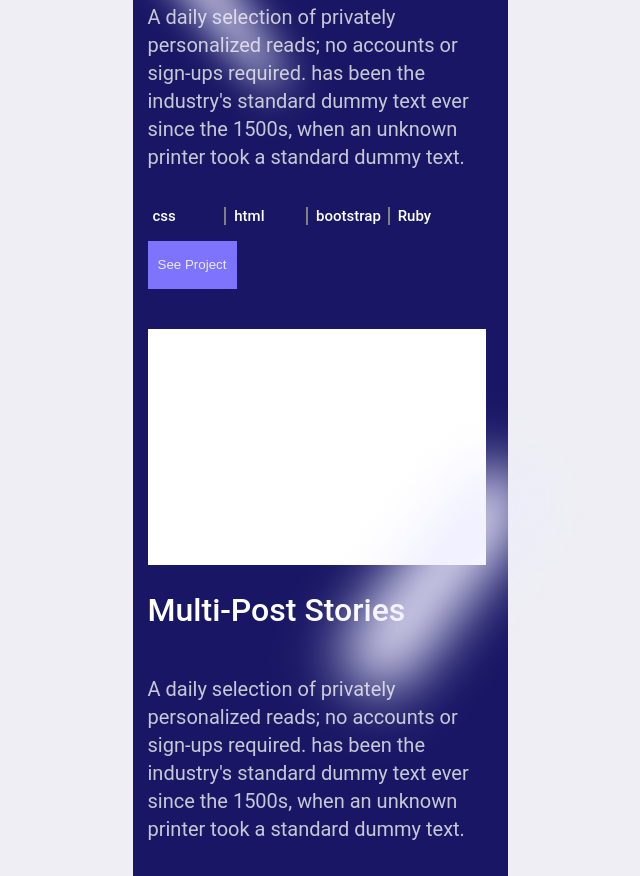
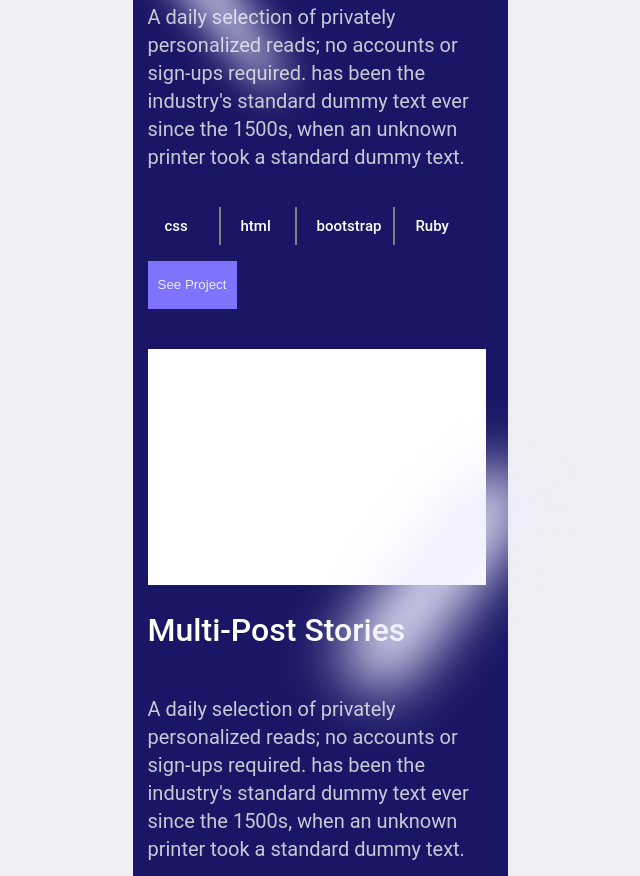
Before and after one commit to NATASHA-ct/SAMPLE-PORTFOLIO, a website: page index.html in a window 1280 px wide. Shown: the part 1703-2579 px from the top of the page, without its empty margins (328-968 px from the left). Drawn offline with Linux system fonts and the light colour scheme.

Commit message:
Modified spacing of list items

```diff
--- a/styles.css
+++ b/styles.css
@@ -312,6 +312,7 @@ h2.project-title {
   font-weight: 500;
   font-size: 15px;
   color: #fff;
+  padding: 10px 12px 10px 12px;
 }
 
 .used-tools > li:last-child {
```
